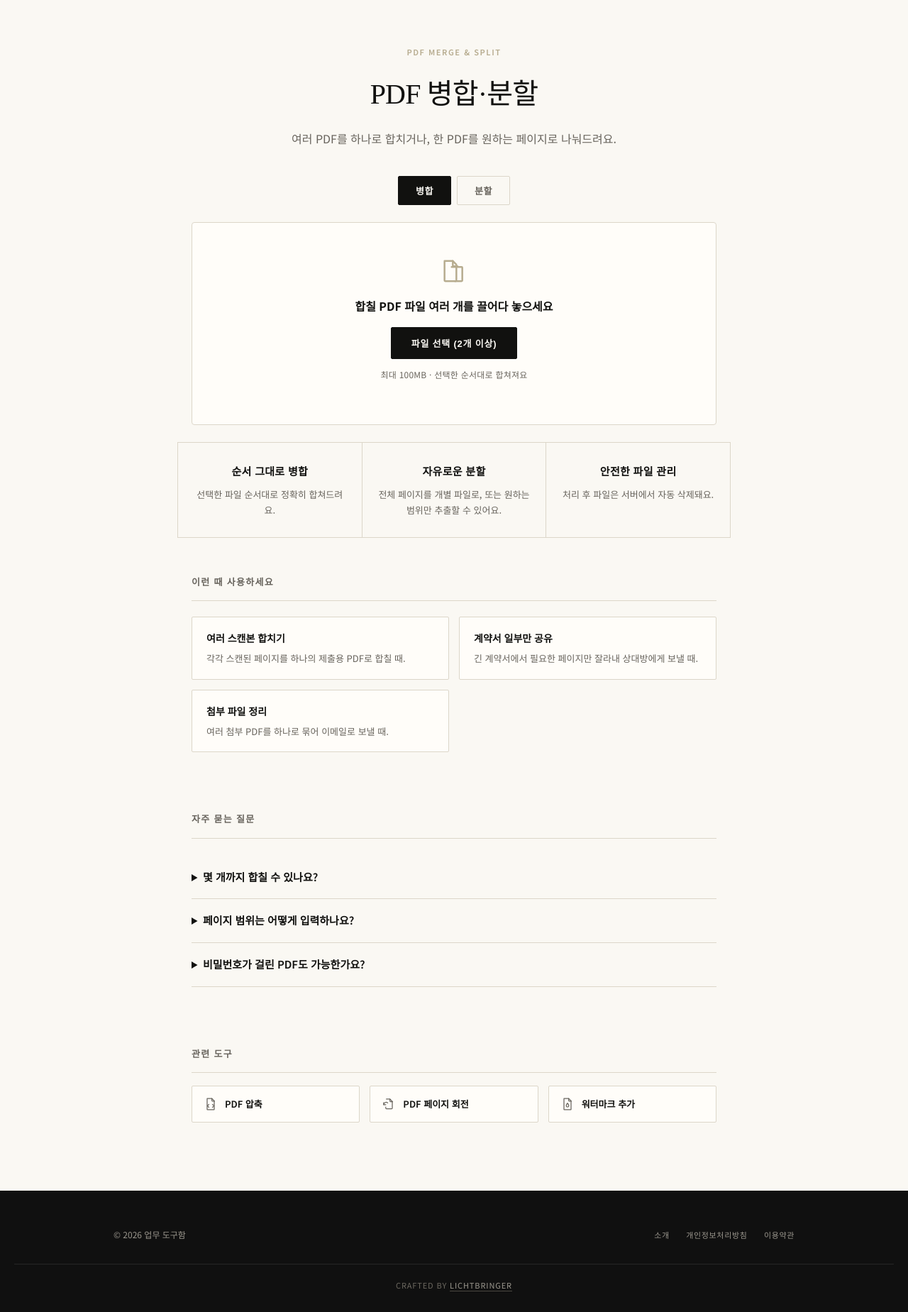
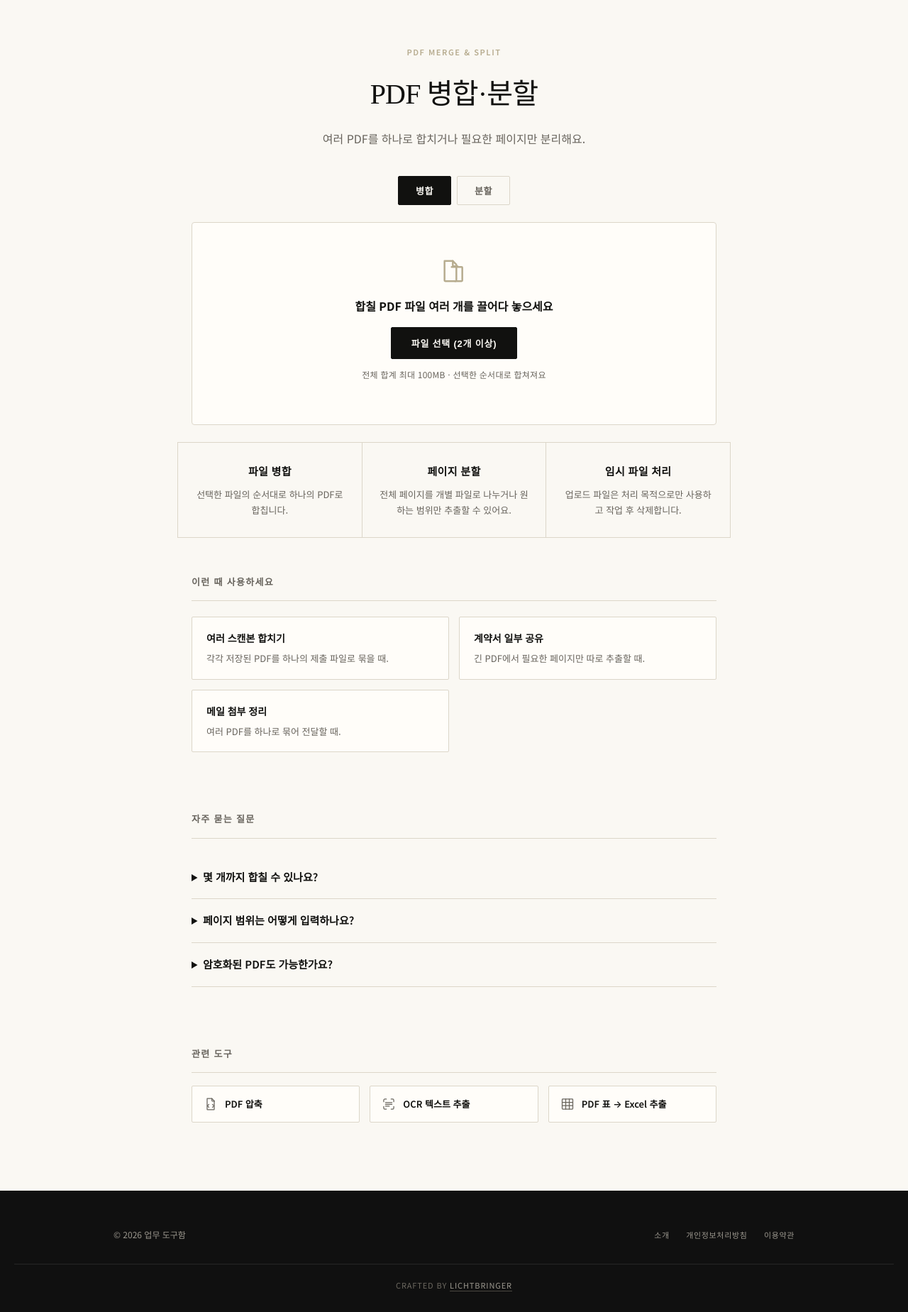
Before and after one commit to Mine-94/office-toolbox-site, a Flask app: page /pdf-merge-split in a window 1280 px wide. Shown: the part 175-2024 px from the top of the page at 71% size. Run offline with Flask 3, Linux system fonts and the light colour scheme.

Commit message:
PDF 병합분할 페이지 표현과 관련도구 정리

```diff
--- a/templates/pdf_merge_split.html
+++ b/templates/pdf_merge_split.html
@@ -1,12 +1,12 @@
 {% extends "base.html" %}
 {% from "_icons.html" import icon %}
-{% block title %}PDF 합치기·나누기 – 무료 PDF 병합·분할 | 사무실 공구함{% endblock %}
-{% block description %}여러 PDF 파일을 하나로 합치거나, PDF를 페이지별로 나눠보세요. 무료로 바로 사용 가능합니다.{% endblock %}
+{% block title %}PDF 합치기·나누기 – PDF 병합·분할 | 업무 도구함{% endblock %}
+{% block description %}여러 PDF 파일을 하나로 합치거나 PDF의 필요한 페이지 범위를 분리하세요. 전체 파일 합계 최대 100MB까지 처리합니다.{% endblock %}
 {% block content %}
 <section class="hero container">
   <span class="eyebrow">PDF MERGE &amp; SPLIT</span>
   <h1>PDF 병합·분할</h1>
-  <p class="subtitle">여러 PDF를 하나로 합치거나, 한 PDF를 원하는 페이지로 나눠드려요.</p>
+  <p class="subtitle">여러 PDF를 하나로 합치거나 필요한 페이지만 분리해요.</p>
 
   <div class="tool-tabs">
     <button type="button" class="tool-tab active" data-tab="merge">병합</button>
@@ -20,33 +20,22 @@
         <div class="drop-icon">{{ icon("pdf-merge-split") }}</div>
         <p><strong>합칠 PDF 파일 여러 개를 끌어다 놓으세요</strong></p>
         <button type="button" id="merge-browse-btn" class="btn btn-primary">파일 선택 (2개 이상)</button>
-        <p class="hint">최대 100MB · 선택한 순서대로 합쳐져요</p>
+        <p class="hint">전체 합계 최대 100MB · 선택한 순서대로 합쳐져요</p>
       </div>
-
       <div id="merge-selected" class="hidden">
         <ul id="merge-file-list" class="file-list"></ul>
-        <button type="button" id="merge-add-btn" class="btn btn-text">+ 파일 추가</button>
-        <br>
+        <button type="button" id="merge-add-btn" class="btn btn-text">+ 파일 추가</button><br>
         <button type="button" id="merge-btn" class="btn btn-primary btn-large">합치기</button>
         <button type="button" id="merge-reset-btn" class="btn btn-text">취소</button>
       </div>
-
-      <div id="merge-loading" class="hidden">
-        <div class="spinner"></div>
-        <p>합치는 중입니다...</p>
-      </div>
-
+      <div id="merge-loading" class="hidden"><div class="spinner"></div><p>합치는 중입니다...</p></div>
       <div id="merge-result" class="hidden">
         <div class="result-icon">{{ icon("check-circle") }}</div>
         <p class="result-title">병합 완료!</p>
         <a id="merge-download-link" class="btn btn-primary btn-large" href="#">다운로드</a>
         <button type="button" id="merge-reset-btn-2" class="btn btn-text">다시 합치기</button>
       </div>
-
-      <div id="merge-error" class="hidden">
-        <p class="error-text" id="merge-error-text"></p>
-        <button type="button" id="merge-reset-btn-3" class="btn btn-text">다시 시도</button>
-      </div>
+      <div id="merge-error" class="hidden"><p class="error-text" id="merge-error-text"></p><button type="button" id="merge-reset-btn-3" class="btn btn-text">다시 시도</button></div>
     </div>
   </div>
 
@@ -59,65 +48,35 @@
         <button type="button" id="split-browse-btn" class="btn btn-primary">파일 선택</button>
         <p class="hint">최대 100MB</p>
       </div>
-
       <div id="split-selected" class="hidden">
         <div class="file-info">
           <span class="file-icon">{{ icon("pdf-split") }}</span>
-          <div>
-            <p id="split-file-name" class="file-name"></p>
-            <p id="split-file-size" class="file-size"></p>
-          </div>
+          <div><p id="split-file-name" class="file-name"></p><p id="split-file-size" class="file-size"></p></div>
         </div>
-
         <div class="quality-options">
-          <label class="quality-option">
-            <input type="radio" name="split-mode" value="individual" checked>
-            <span>전체 페이지 개별 분할 <em>(ZIP으로 다운로드)</em></span>
-          </label>
-          <label class="quality-option">
-            <input type="radio" name="split-mode" value="range">
-            <span>페이지 범위 지정 <em>(예: 1-3, 5, 7-9)</em></span>
-          </label>
+          <label class="quality-option"><input type="radio" name="split-mode" value="individual" checked><span>전체 페이지 개별 분할 <em>(ZIP 다운로드)</em></span></label>
+          <label class="quality-option"><input type="radio" name="split-mode" value="range"><span>페이지 범위 지정 <em>(예: 1-3, 5, 7-9)</em></span></label>
         </div>
         <input type="text" id="split-range-input" class="range-input hidden" placeholder="예: 1-3, 5, 7-9">
-
         <button type="button" id="split-btn" class="btn btn-primary btn-large">분할하기</button>
         <button type="button" id="split-reset-btn" class="btn btn-text">취소</button>
       </div>
-
-      <div id="split-loading" class="hidden">
-        <div class="spinner"></div>
-        <p>나누는 중입니다...</p>
-      </div>
-
+      <div id="split-loading" class="hidden"><div class="spinner"></div><p>나누는 중입니다...</p></div>
       <div id="split-result" class="hidden">
         <div class="result-icon">{{ icon("check-circle") }}</div>
         <p class="result-title">분할 완료!</p>
         <a id="split-download-link" class="btn btn-primary btn-large" href="#">다운로드</a>
         <button type="button" id="split-reset-btn-2" class="btn btn-text">다른 파일 분할하기</button>
       </div>
-
-      <div id="split-error" class="hidden">
-        <p class="error-text" id="split-error-text"></p>
-        <button type="button" id="split-reset-btn-3" class="btn btn-text">다시 시도</button>
-      </div>
+      <div id="split-error" class="hidden"><p class="error-text" id="split-error-text"></p><button type="button" id="split-reset-btn-3" class="btn btn-text">다시 시도</button></div>
     </div>
   </div>
 </section>
 
 <section class="features container">
-  <div class="feature">
-    <h3>순서 그대로 병합</h3>
-    <p>선택한 파일 순서대로 정확히 합쳐드려요.</p>
-  </div>
-  <div class="feature">
-    <h3>자유로운 분할</h3>
-    <p>전체 페이지를 개별 파일로, 또는 원하는 범위만 추출할 수 있어요.</p>
-  </div>
-  <div class="feature">
-    <h3>안전한 파일 관리</h3>
-    <p>처리 후 파일은 서버에서 자동 삭제돼요.</p>
-  </div>
+  <div class="feature"><h3>파일 병합</h3><p>선택한 파일의 순서대로 하나의 PDF로 합칩니다.</p></div>
+  <div class="feature"><h3>페이지 분할</h3><p>전체 페이지를 개별 파일로 나누거나 원하는 범위만 추출할 수 있어요.</p></div>
+  <div class="feature"><h3>임시 파일 처리</h3><p>업로드 파일은 처리 목적으로만 사용하고 작업 후 삭제합니다.</p></div>
 </section>
 
 <div class="ad-slot container" id="ad-slot-mid"></div>
@@ -125,48 +84,28 @@
 <section class="usecases container">
   <h2>이런 때 사용하세요</h2>
   <div class="usecase-list">
-    <div class="usecase-item">
-      <h4>여러 스캔본 합치기</h4>
-      <p>각각 스캔된 페이지를 하나의 제출용 PDF로 합칠 때.</p>
-    </div>
-    <div class="usecase-item">
-      <h4>계약서 일부만 공유</h4>
-      <p>긴 계약서에서 필요한 페이지만 잘라내 상대방에게 보낼 때.</p>
-    </div>
-    <div class="usecase-item">
-      <h4>첨부 파일 정리</h4>
-      <p>여러 첨부 PDF를 하나로 묶어 이메일로 보낼 때.</p>
-    </div>
+    <div class="usecase-item"><h4>여러 스캔본 합치기</h4><p>각각 저장된 PDF를 하나의 제출 파일로 묶을 때.</p></div>
+    <div class="usecase-item"><h4>계약서 일부 공유</h4><p>긴 PDF에서 필요한 페이지만 따로 추출할 때.</p></div>
+    <div class="usecase-item"><h4>메일 첨부 정리</h4><p>여러 PDF를 하나로 묶어 전달할 때.</p></div>
   </div>
 </section>
 
 <section class="faq container">
   <h2>자주 묻는 질문</h2>
-  <details>
-    <summary>몇 개까지 합칠 수 있나요?</summary>
-    <p>파일 개수 제한은 없지만, 전체 용량은 100MB를 넘을 수 없어요.</p>
-  </details>
-  <details>
-    <summary>페이지 범위는 어떻게 입력하나요?</summary>
-    <p>쉼표로 구분해 "1-3, 5, 7-9"처럼 입력하면 1~3페이지, 5페이지, 7~9페이지가 하나의 PDF로 추출돼요.</p>
-  </details>
-  <details>
-    <summary>비밀번호가 걸린 PDF도 가능한가요?</summary>
-    <p>암호화된 PDF는 지원하지 않습니다. 잠금을 해제한 후 이용해주세요.</p>
-  </details>
+  <details><summary>몇 개까지 합칠 수 있나요?</summary><p>별도의 파일 개수 제한보다 전체 업로드 용량 100MB 제한이 적용됩니다.</p></details>
+  <details><summary>페이지 범위는 어떻게 입력하나요?</summary><p>"1-3, 5, 7-9"처럼 입력하면 1~3페이지, 5페이지, 7~9페이지를 하나의 PDF로 추출합니다.</p></details>
+  <details><summary>암호화된 PDF도 가능한가요?</summary><p>암호화된 PDF는 정상 처리되지 않을 수 있으므로 암호를 해제한 파일 사용을 권장합니다.</p></details>
 </section>
 
 <section class="related-tools container">
   <h2>관련 도구</h2>
   <div class="related-tools-grid">
     <a class="related-tool-link" href="{{ url_for('pdf_compress_page') }}">{{ icon("pdf-compress") }}PDF 압축</a>
-    <a class="related-tool-link" href="{{ url_for('pdf_rotate_page') }}">{{ icon("pdf-rotate") }}PDF 페이지 회전</a>
-    <a class="related-tool-link" href="{{ url_for('watermark_page') }}">{{ icon("watermark") }}워터마크 추가</a>
+    <a class="related-tool-link" href="{{ url_for('ocr_page') }}">{{ icon("ocr") }}OCR 텍스트 추출</a>
+    <a class="related-tool-link" href="{{ url_for('pdf_to_excel_page') }}">{{ icon("pdf-to-excel") }}PDF 표 → Excel 추출</a>
   </div>
 </section>
 
 <div class="ad-slot container" id="ad-slot-bottom"></div>
 {% endblock %}
-{% block scripts %}
-<script src="{{ url_for('static', filename='js/pdf-merge-split.js') }}"></script>
-{% endblock %}
+{% block scripts %}<script src="{{ url_for('static', filename='js/pdf-merge-split.js') }}"></script>{% endblock %}
```
